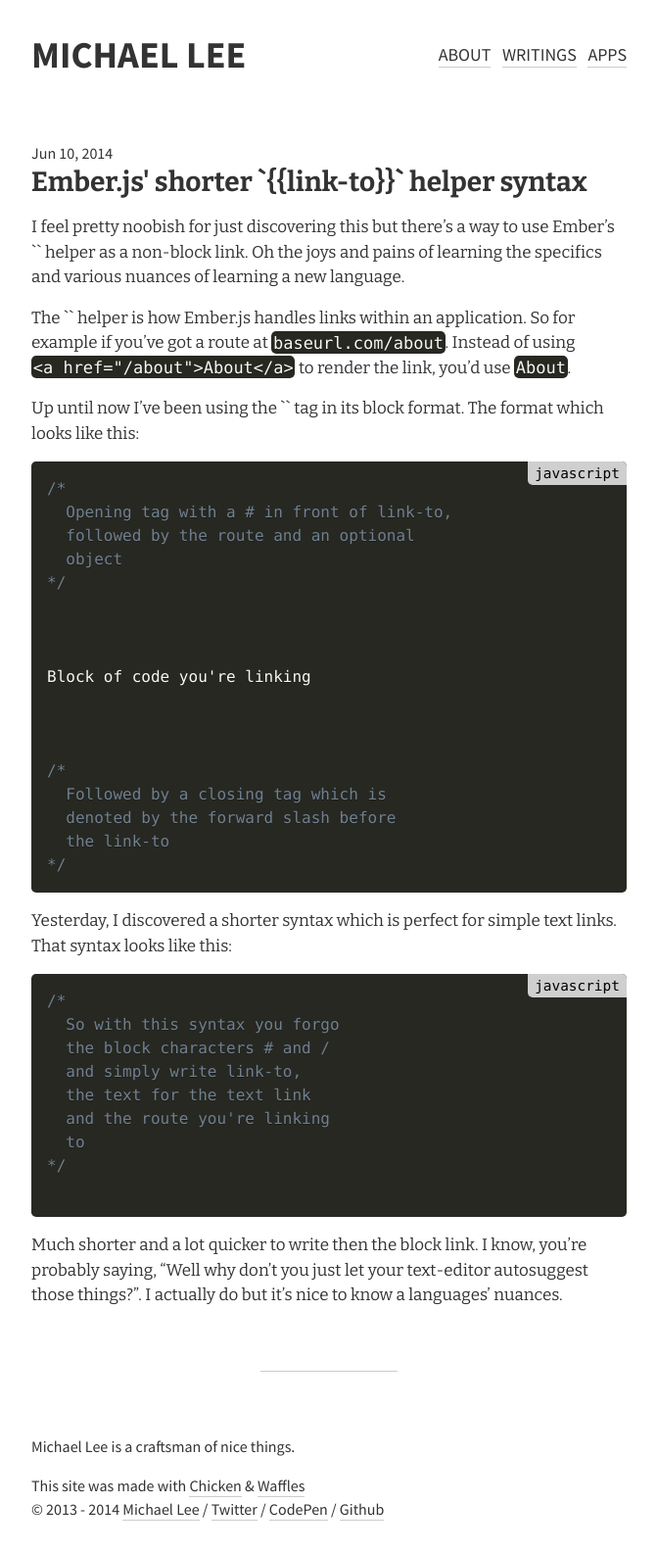
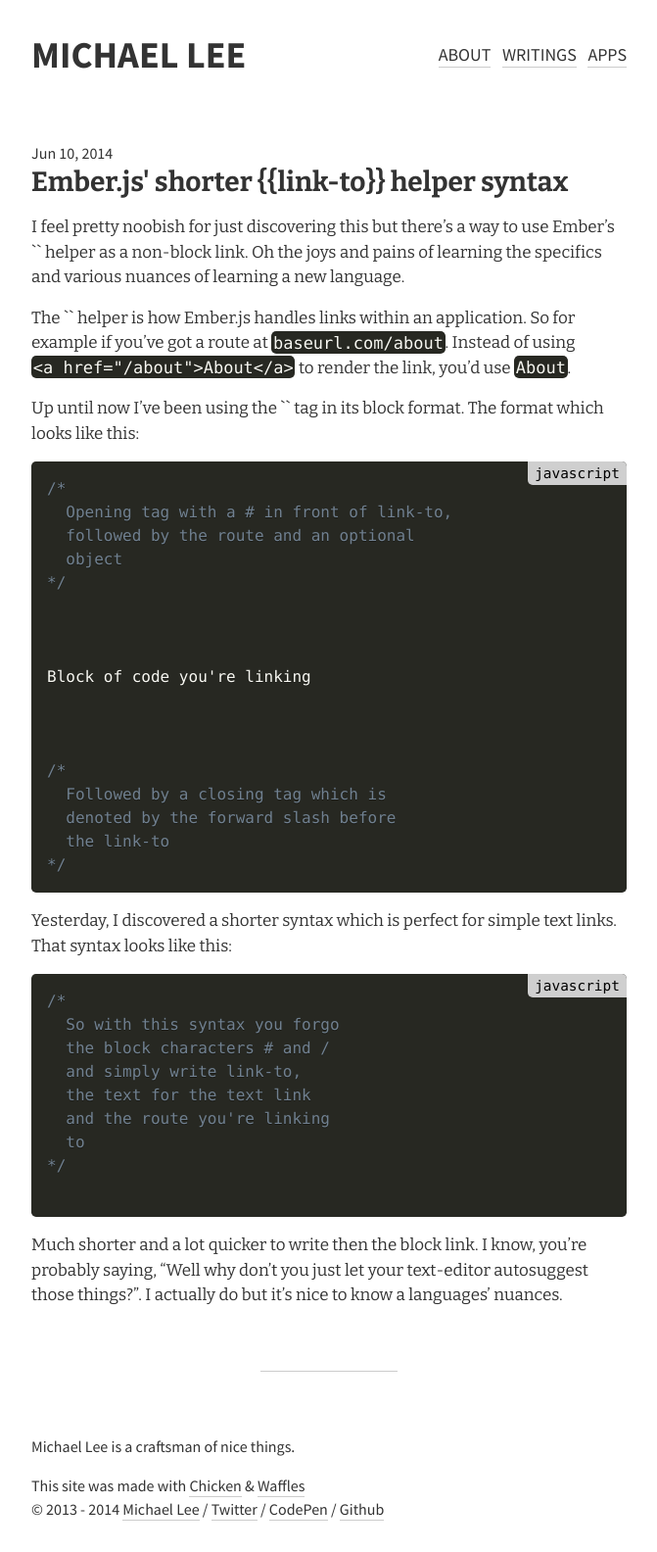
Before and after one commit to michaellee/old-michaelsoolee.com, a Jekyll site: the page built from _posts/2014-06-10-emberjs-shorter-link-to.md, in a window 1280 px wide. Shown: the whole page at 98% size, without its empty margins (304-975 px from the left). Built offline with Jekyll 4.4.1, drawn with Linux system fonts in a browser that asks for light colours; Markdown is read by kramdown in place of the engine named in the settings.

```diff
--- a/_posts/2014-06-10-emberjs-shorter-link-to.md
+++ b/_posts/2014-06-10-emberjs-shorter-link-to.md
@@ -1,6 +1,6 @@
 ---
 layout: post
-title:  "Ember.js' shorter `{{link-to}}` helper syntax"
+title:  "Ember.js' shorter {{link-to}} helper syntax"
 categories: ember
 ---
 
```
